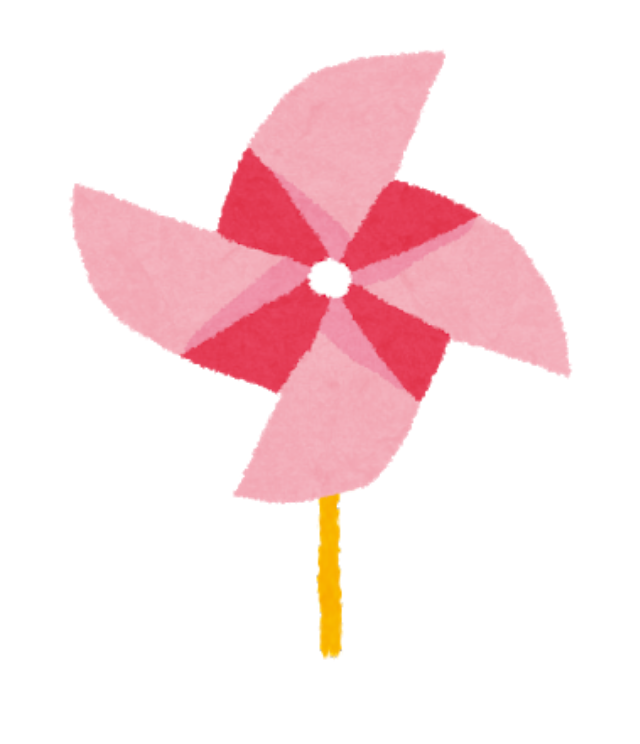
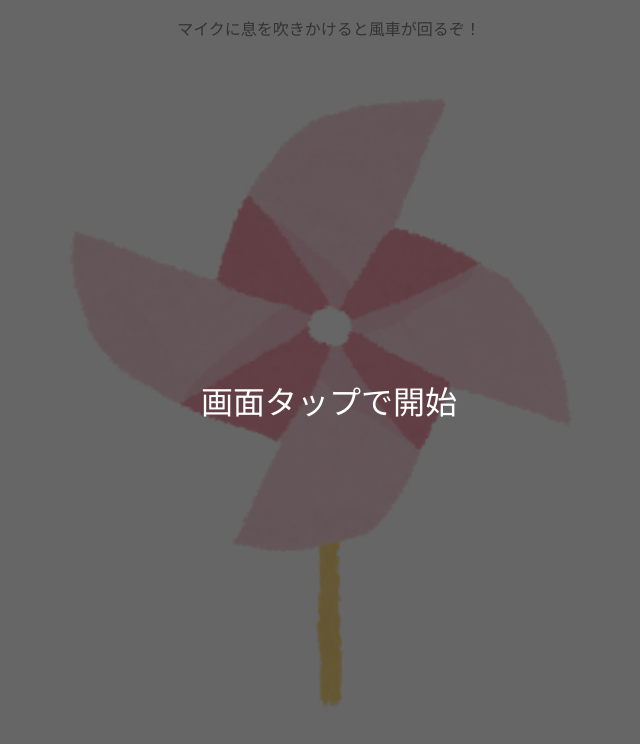
Before and after one commit to de-teiu/windmill, a website built with Parcel: page index.html in a window 1280 px wide. Shown: the whole page, without its empty margins (311-951 px from the left). Built offline with nearby package versions, Linux system fonts and the light colour scheme.

Commit message:
オーバーレイ追加

```diff
--- a/index.css
+++ b/index.css
@@ -1,3 +1,7 @@
+.description {
+  text-align: center;
+}
+
 .windmill {
   width: 100%;
   max-width: 540px;
@@ -15,6 +19,31 @@
   left: 0%;
   z-index: 1;
   will-change: transform;
+}
+
+.overlay {
+  width: 100%;
+  height: 100%;
+  position: absolute;
+  z-index: 2;
+  top:0;
+  left:0;
+  background-color: rgba(64,64,64,0.8);
+}
+
+.flex {
+  display: flex;
+  justify-content: center;
+  align-items: center;
+}
+
+.btn-start {
+  width: 100vw;
+  height: 100vh;
+  font-size: 32px;
+  background:none;
+  border:none;
+  color:white;
 }
 
 .animation {
--- a/index.html
+++ b/index.html
@@ -3,12 +3,19 @@
 <head>
   <meta charset="UTF-8" />
   <link href="./index.css" rel="stylesheet">
-  <title>風車</title>
+  <title>Web風車</title>
+  <meta name="viewport" content="width=device-width, initial-scale=1.0">
 </head>
 <body>
+  <p class="description">マイクに息を吹きかけると風車が回るぞ！</p>
   <div class="windmill">
     <img src="./image/staff.png">
     <img src="./image/wing.png" id="wing" class="wing">
+  </div>
+  <div id="entrance" class="overlay flex">
+    <div>
+      <button class="btn-start" id="btnStart">画面タップで開始</button>
+    </div>
   </div>
   <script src="./index.js"></script>
 </body>
--- a/index.js
+++ b/index.js
@@ -6,7 +6,12 @@ const wingDom = document.getElementById("wing");
 
 window.onload = () => {
   navigator.getUserMedia = navigator.getUserMedia || navigator.webkitGetUserMedia;
-  activateMicrophone();
+
+  document.getElementById("btnStart").addEventListener("click",(e)=>{
+    const entranceDom = document.getElementById("entrance");
+    entranceDom.parentNode.removeChild(entranceDom);
+    activateMicrophone();
+  });
 };
 
 /**
```
